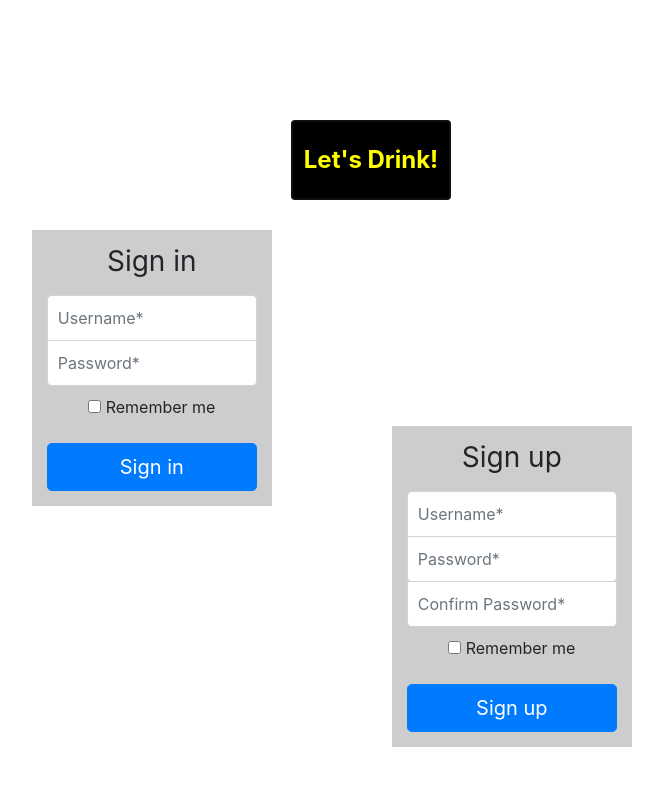
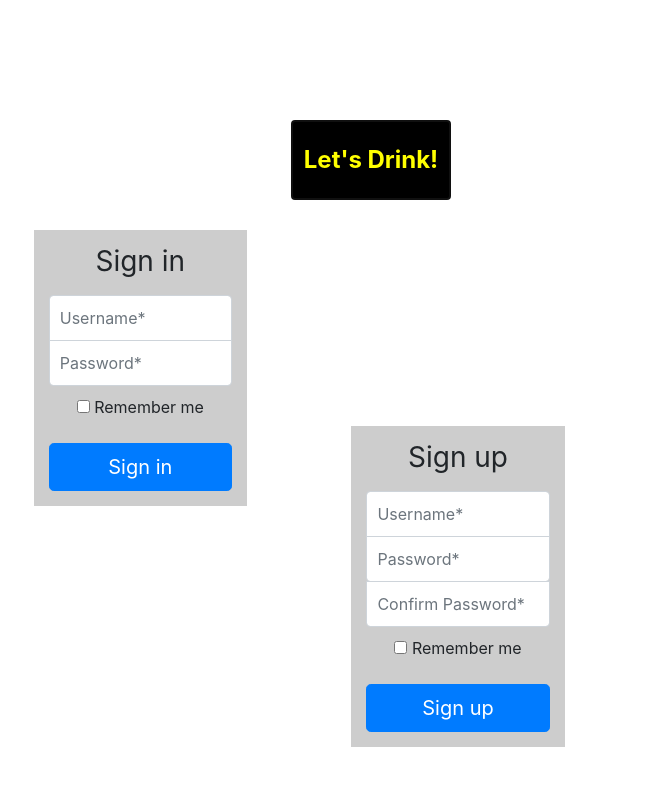
Before and after one commit to t10chap/cocktail-finder, a website: page views/index.html in a window 1280 px wide. Both pictures are taken after a click on the button "Let's Drink!". Shown: the whole page, without its empty margins (269-932 px from the left). Drawn offline with nearby package versions, Linux system fonts and the light colour scheme.

Commit message:
updated styling index.css

```diff
--- a/public/styles/index.css
+++ b/public/styles/index.css
@@ -56,7 +56,7 @@ body {
 }
 
 .formContainer {
-  width: 53%;
+  width: 52.7%;
   margin: 0 auto;
   overflow: hidden;
 }
@@ -64,17 +64,17 @@ body {
 #or {
   padding-top: 140px;
   color: white;
-  margin-right: 120px;
+  margin-right: 15.5%;
   float: left;
 }
 
 .form {
   width: 100%;
-  max-width: 240px;
+  max-width: 31.6%;
   padding: 15px;
   margin: 0 auto;
   background-color: rgba(200, 200, 200, 0.9);
-  margin-right: 120px;
+  margin-right: 15.5%;
   float: left;
 }
 
```
